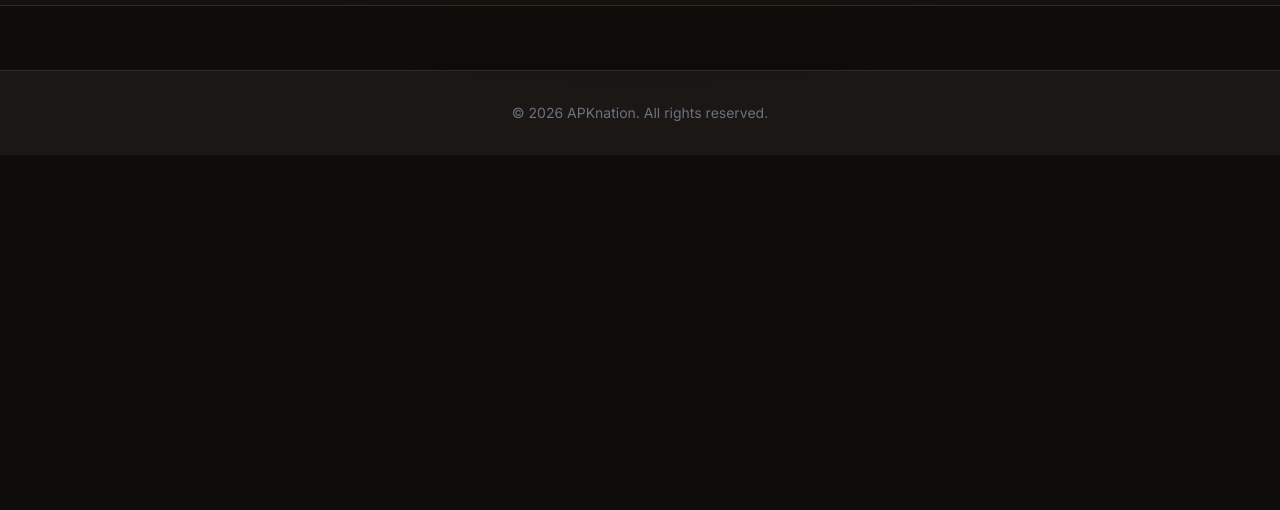
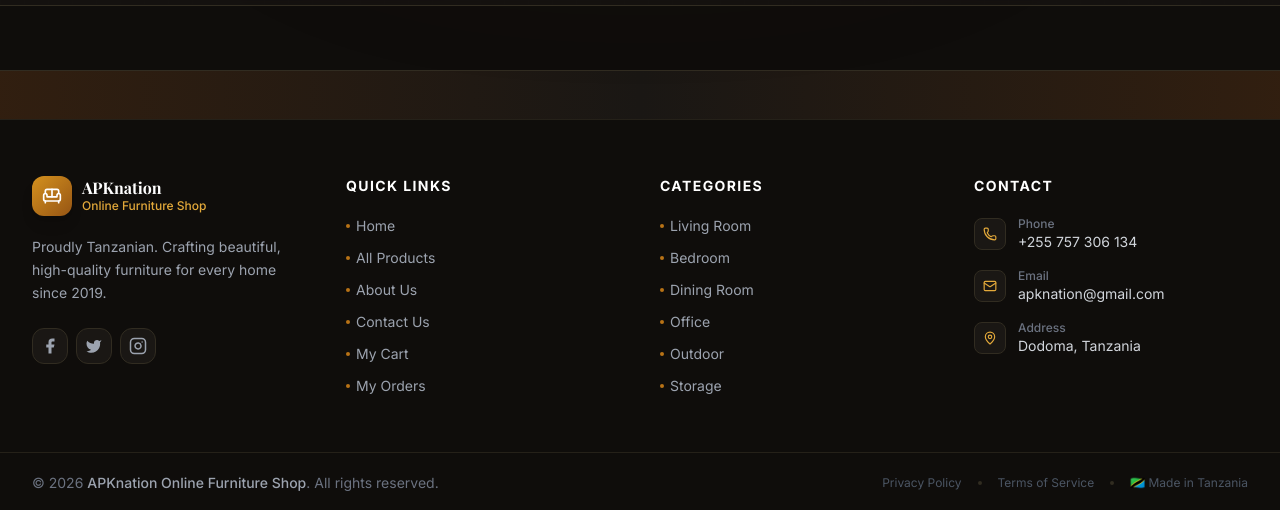
Before and after one commit to APKnation/furniture, a React (Vite) app in the folder furniture-frontend/: page / in a window 1280 px wide. Shown: the part 1430-1940 px from the top of the page. Before the commit the page ends 1585 px from the top, so only its background shows below. Built offline with nearby package versions, Linux system fonts and the light colour scheme; no server answers.

Commit message:
updated productservice

```diff
--- /dev/null
+++ b/furniture-frontend/src/components/Footer.jsx
@@ -0,0 +1,173 @@
+import { Link } from 'react-router-dom';
+import { Sofa, Mail, Phone, MapPin, ArrowRight } from 'lucide-react';
+
+const FacebookIcon = () => (
+  <svg viewBox="0 0 24 24" fill="currentColor" width="18" height="18"><path d="M18 2h-3a5 5 0 0 0-5 5v3H7v4h3v8h4v-8h3l1-4h-4V7a1 1 0 0 1 1-1h3z" /></svg>
+);
+const TwitterIcon = () => (
+  <svg viewBox="0 0 24 24" fill="currentColor" width="18" height="18"><path d="M22 4s-.7 2.1-2 3.4c1.6 10-9.4 17.3-18 11.6 2.2.1 4.4-.6 6-2C3 15.5.5 9.6 3 5c2.2 2.6 5.6 4.1 9 4-.9-4.2 4-6.6 7-3.8 1.1 0 3-1.2 3-1.2z" /></svg>
+);
+const InstagramIcon = () => (
+  <svg viewBox="0 0 24 24" fill="none" stroke="currentColor" strokeWidth="2" strokeLinecap="round" strokeLinejoin="round" width="18" height="18"><rect x="2" y="2" width="20" height="20" rx="5" ry="5" /><path d="M16 11.37A4 4 0 1 1 12.63 8 4 4 0 0 1 16 11.37z" /><line x1="17.5" y1="6.5" x2="17.51" y2="6.5" /></svg>
+);
+
+const quickLinks = [
+  { to: '/', label: 'Home' },
+  { to: '/products', label: 'All Products' },
+  { to: '/about', label: 'About Us' },
+  { to: '/contact', label: 'Contact Us' },
+  { to: '/cart', label: 'My Cart' },
+  { to: '/orders', label: 'My Orders' },
+];
+
+const categories = [
+  { label: 'Living Room', to: '/products' },
+  { label: 'Bedroom', to: '/products' },
+  { label: 'Dining Room', to: '/products' },
+  { label: 'Office', to: '/products' },
+  { label: 'Outdoor', to: '/products' },
+  { label: 'Storage', to: '/products' },
+];
+
+const socials = [
+  { icon: FacebookIcon, href: '#', label: 'Facebook', color: 'hover:text-blue-400 hover:bg-blue-900/30 hover:border-blue-700/50' },
+  { icon: TwitterIcon, href: '#', label: 'Twitter', color: 'hover:text-sky-400 hover:bg-sky-900/30 hover:border-sky-700/50' },
+  { icon: InstagramIcon, href: '#', label: 'Instagram', color: 'hover:text-pink-400 hover:bg-pink-900/30 hover:border-pink-700/50' },
+];
+
+export default function Footer() {
+  const year = new Date().getFullYear();
+
+  return (
+    <footer className="bg-dark-900 border-t border-dark-600 mt-16">
+
+      {/* Top strip CTA */}
+      <div className="bg-gradient-to-r from-primary-900/40 via-dark-800 to-primary-900/40 border-b border-dark-700">
+        <div className="max-w-7xl mx-auto px-4 sm:px-6 lg:px-8 py-6 flex flex-col sm:flex-row items-center justify-between gap-4">
+
+        </div>
+      </div>
+
+      {/* Main footer grid */}
+      <div className="max-w-7xl mx-auto px-4 sm:px-6 lg:px-8 py-14">
+        <div className="grid grid-cols-1 sm:grid-cols-2 lg:grid-cols-4 gap-10">
+
+          {/* Brand */}
+          <div className="lg:col-span-1">
+            <Link to="/" className="flex items-center gap-2.5 group mb-5">
+              <div className="w-10 h-10 bg-gradient-to-br from-primary-500 to-primary-700 rounded-xl flex items-center justify-center shadow-lg group-hover:shadow-primary-600/40 transition-shadow">
+                <Sofa size={20} className="text-white" />
+              </div>
+              <div>
+                <p className="font-display font-bold text-white text-base leading-tight">APKnation</p>
+                <p className="text-xs text-primary-400 font-medium">Online Furniture Shop</p>
+              </div>
+            </Link>
+            <p className="text-gray-400 text-sm leading-relaxed mb-6">
+              Proudly Tanzanian. Crafting beautiful, high-quality furniture for every home since 2019.
+            </p>
+            {/* Socials */}
+            <div className="flex gap-2">
+              {socials.map(({ icon: Icon, href, label, color }) => (
+                <a key={label} href={href} aria-label={label}
+                  className={`w-9 h-9 rounded-xl bg-dark-800 border border-dark-600 text-gray-400 flex items-center justify-center transition-all duration-200 ${color}`}>
+                  <Icon />
+                </a>
+              ))}
+            </div>
+          </div>
+
+          {/* Quick Links */}
+          <div>
+            <h3 className="font-bold text-white mb-5 text-sm uppercase tracking-widest">Quick Links</h3>
+            <ul className="space-y-3">
+              {quickLinks.map(({ to, label }) => (
+                <li key={label}>
+                  <Link to={to}
+                    className="text-gray-400 text-sm hover:text-primary-400 transition-colors flex items-center gap-1.5 group">
+                    <span className="w-1 h-1 rounded-full bg-primary-600 group-hover:bg-primary-400 transition-colors flex-shrink-0" />
+                    {label}
+                  </Link>
+                </li>
+              ))}
+            </ul>
+          </div>
+
+          {/* Categories */}
+          <div>
+            <h3 className="font-bold text-white mb-5 text-sm uppercase tracking-widest">Categories</h3>
+            <ul className="space-y-3">
+              {categories.map(({ label, to }) => (
+                <li key={label}>
+                  <Link to={to}
+                    className="text-gray-400 text-sm hover:text-primary-400 transition-colors flex items-center gap-1.5 group">
+                    <span className="w-1 h-1 rounded-full bg-primary-600 group-hover:bg-primary-400 transition-colors flex-shrink-0" />
+                    {label}
+                  </Link>
+                </li>
+              ))}
+            </ul>
+          </div>
+
+          {/* Contact Info */}
+          <div>
+            <h3 className="font-bold text-white mb-5 text-sm uppercase tracking-widest">Contact</h3>
+            <ul className="space-y-4">
+              <li>
+                <a href="tel:+255757306134" className="flex items-start gap-3 group">
+                  <div className="w-8 h-8 bg-dark-800 border border-dark-600 rounded-lg flex items-center justify-center flex-shrink-0 group-hover:border-primary-600/50 transition-colors mt-0.5">
+                    <Phone size={14} className="text-primary-400" />
+                  </div>
+                  <div>
+                    <p className="text-xs text-gray-500 font-medium">Phone</p>
+                    <p className="text-gray-300 text-sm group-hover:text-primary-400 transition-colors">+255 757 306 134</p>
+                  </div>
+                </a>
+              </li>
+              <li>
+                <a href="mailto:apknation@gmail.com" className="flex items-start gap-3 group">
+                  <div className="w-8 h-8 bg-dark-800 border border-dark-600 rounded-lg flex items-center justify-center flex-shrink-0 group-hover:border-primary-600/50 transition-colors mt-0.5">
+                    <Mail size={14} className="text-primary-400" />
+                  </div>
+                  <div>
+                    <p className="text-xs text-gray-500 font-medium">Email</p>
+                    <p className="text-gray-300 text-sm group-hover:text-primary-400 transition-colors">apknation@gmail.com</p>
+                  </div>
+                </a>
+              </li>
+              <li>
+                <div className="flex items-start gap-3">
+                  <div className="w-8 h-8 bg-dark-800 border border-dark-600 rounded-lg flex items-center justify-center flex-shrink-0 mt-0.5">
+                    <MapPin size={14} className="text-primary-400" />
+                  </div>
+                  <div>
+                    <p className="text-xs text-gray-500 font-medium">Address</p>
+                    <p className="text-gray-300 text-sm">Dodoma, Tanzania</p>
+                  </div>
+                </div>
+              </li>
+            </ul>
+          </div>
+
+        </div>
+      </div>
+
+      {/* Bottom bar */}
+      <div className="border-t border-dark-700">
+        <div className="max-w-7xl mx-auto px-4 sm:px-6 lg:px-8 py-5 flex flex-col sm:flex-row items-center justify-between gap-3">
+          <p className="text-gray-500 text-sm">
+            © {year} <span className="text-gray-400 font-medium">APKnation Online Furniture Shop</span>. All rights reserved.
+          </p>
+          <div className="flex items-center gap-4 text-xs text-gray-600">
+            <span className="hover:text-gray-400 cursor-pointer transition-colors">Privacy Policy</span>
+            <span className="w-1 h-1 rounded-full bg-dark-600" />
+            <span className="hover:text-gray-400 cursor-pointer transition-colors">Terms of Service</span>
+            <span className="w-1 h-1 rounded-full bg-dark-600" />
+            <span className="text-gray-600">🇹🇿 Made in Tanzania</span>
+          </div>
+        </div>
+      </div>
+
+    </footer>
+  );
+}
--- a/furniture-frontend/src/layouts/UserLayout.jsx
+++ b/furniture-frontend/src/layouts/UserLayout.jsx
@@ -1,5 +1,6 @@
 import { Outlet } from 'react-router-dom';
 import Navbar from '../components/Navbar';
+import Footer from '../components/Footer';
 
 export default function UserLayout() {
   return (
@@ -8,11 +9,7 @@ export default function UserLayout() {
       <main className="flex-1">
         <Outlet />
       </main>
-      <footer className="bg-dark-800 border-t border-dark-600 py-8 mt-16">
-        <div className="max-w-7xl mx-auto px-4 text-center">
-          <p className="text-gray-500 text-sm">© 2026 APKnation. All rights reserved.</p>
-        </div>
-      </footer>
+      <Footer />
     </div>
   );
 }
```
